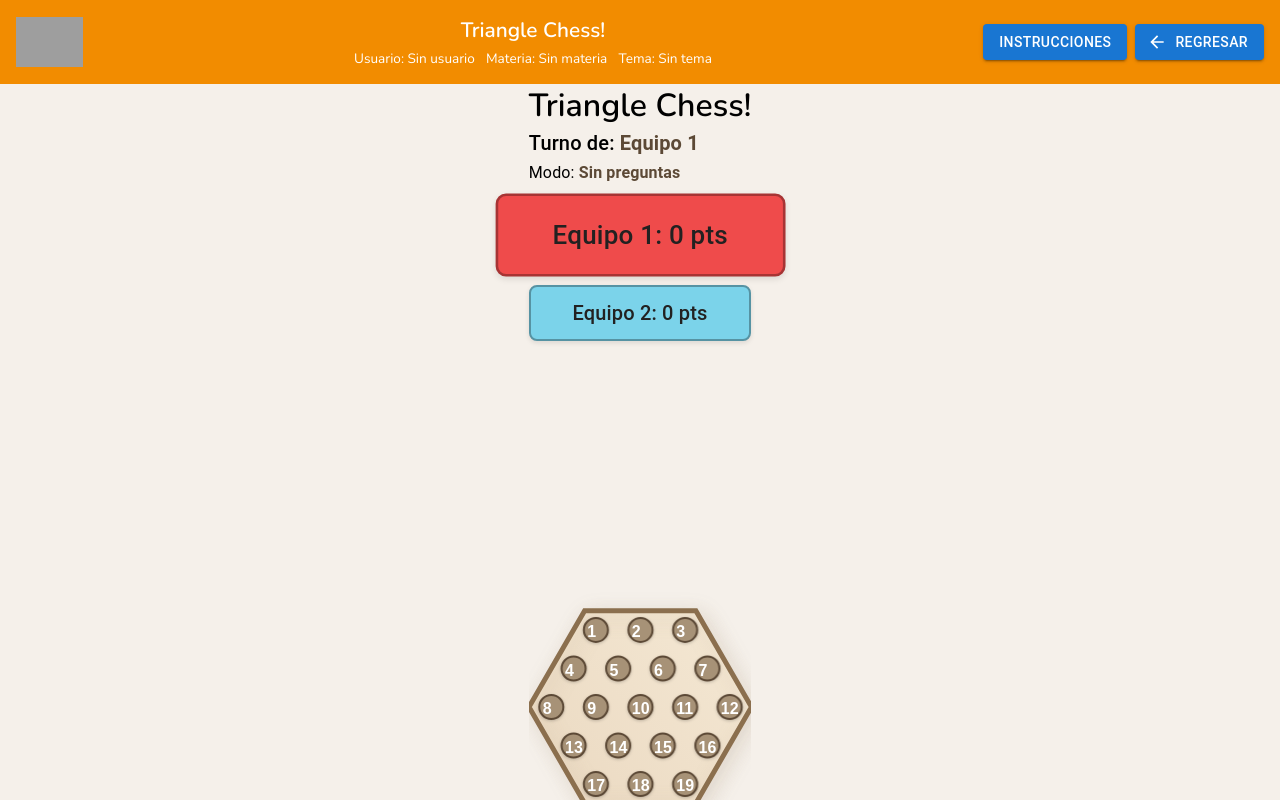
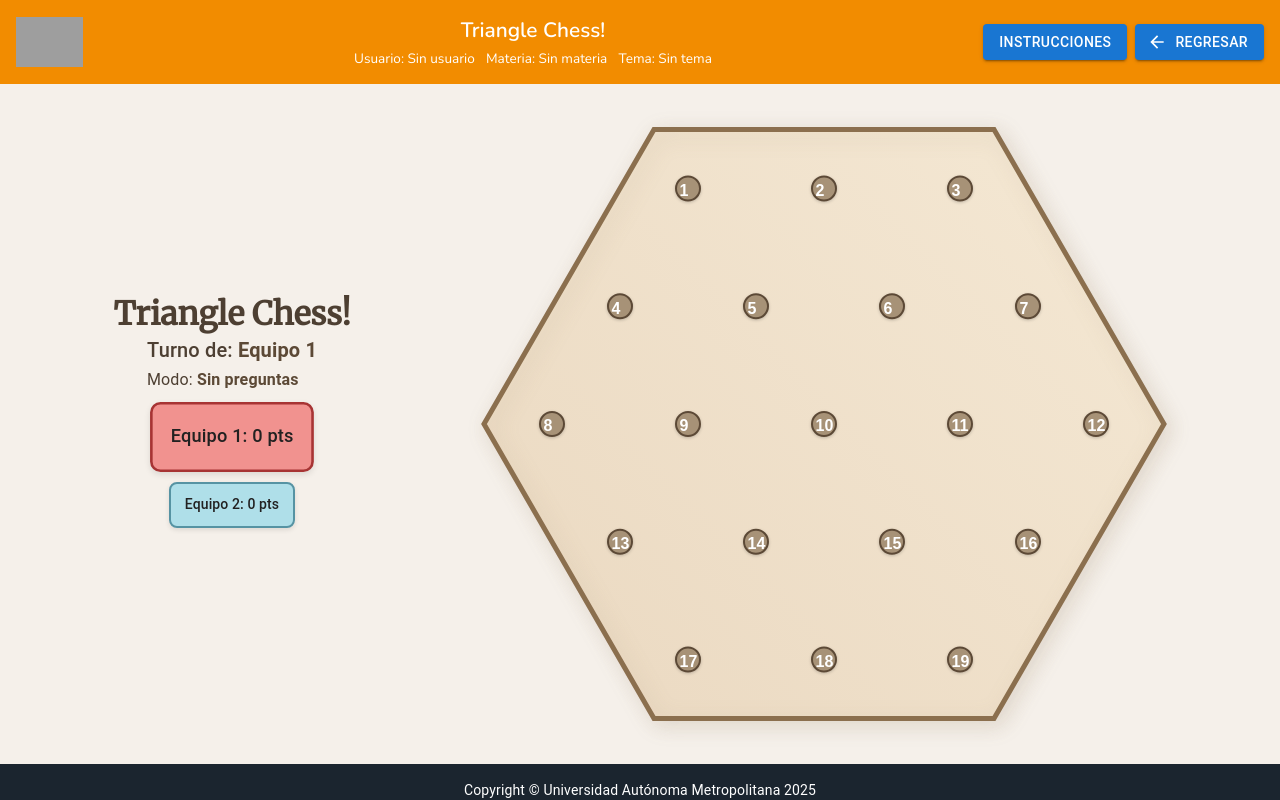
Before and after one commit to georgeif2212/Chain-Triangle-Chess, a React (Vite) app: page /trianglechess/game in a window 1280 px wide. Both pictures are taken after a click on the button "Comenzar juego". Shown: the top 800 px of the page. Built offline with nearby package versions, Linux system fonts and the light colour scheme; grey boxes are pictures that could not be loaded.

Commit message:
refactor: general changes

```diff
--- a/src/game/pages/GameContent.jsx
+++ b/src/game/pages/GameContent.jsx
@@ -24,9 +24,9 @@ const GameContent = () => {
   if (state.gameState === "notStarted") return <GameHasNotStarted />;
 
   return (
-    <div className={styles.wrapper}>
-      {/* Sidebar dinámico */}
-      <div className={styles.sidebar}>
+    <div className={styles.wrapper_game}>
+
+      <div className={styles.sidebar_game}>
         {state.gameState === "started" && (
           <>
             <h1>Triangle Chess!</h1>
@@ -51,11 +51,11 @@ const GameContent = () => {
                       isCurrent ? styles.currentTeamBox : ""
                     }`}
                     style={{
-                      backgroundColor: team.color,
+                      backgroundColor: `${team.color}90`,
                       borderColor: darkenHexColor(team.color, 0.3),
                     }}
                   >
-                    <Typography variant="h6" className={styles.teamText}>
+                    <Typography variant="subtitle2" className={styles.teamText}>
                       {team.name}: {team.score} pts
                     </Typography>
                   </div>
@@ -68,7 +68,6 @@ const GameContent = () => {
         {state.gameState === "finished" && <GameHasFinished />}
       </div>
 
-      {/* GameBoard siempre visible */}
       <GameBoard />
     </div>
   );
```
